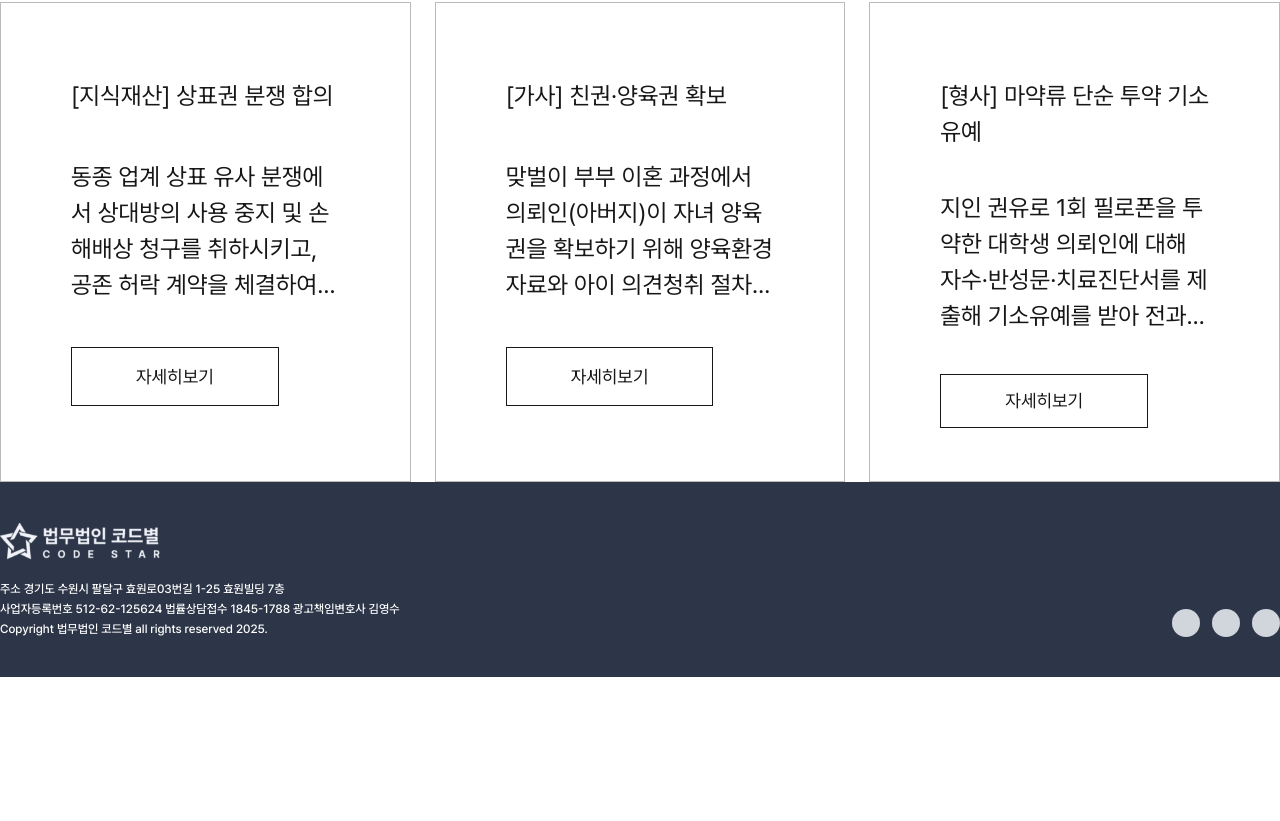
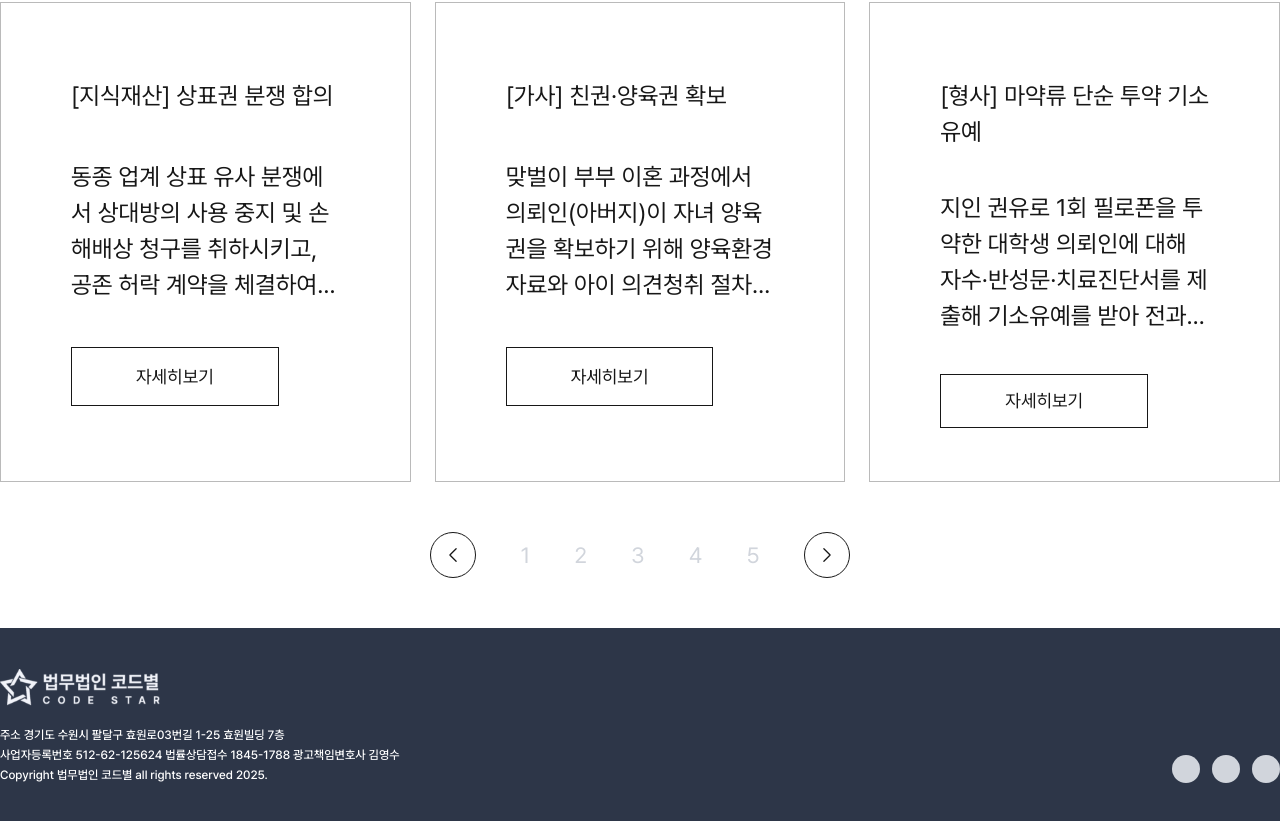
Before and after one commit to yeeeeeji/CodeStar, a Next.js app in the folder sample-lawfirm/client/: page /case in a window 1280 px wide. Shown: the part 1809-2630 px from the top of the page. Before the commit the page ends 2486 px from the top, so only its background shows below. Built offline with nearby package versions, Linux system fonts and the light colour scheme.

Commit message:
feat: pagination 기본 구조 및 디자인 적용

```diff
--- a/sample-lawfirm/client/src/app/case/_component/pagination/pagination.tsx
+++ b/sample-lawfirm/client/src/app/case/_component/pagination/pagination.tsx
@@ -1,45 +1,59 @@
 "use client";
 
-import {
-  ArrowLeftCircleIcon,
-  ArrowRightCircleIcon,
-} from "@heroicons/react/24/outline";
-import { useSearchParams } from "next/navigation";
-import { useRouter } from "next/router";
+import PaginationArrowBtn from "@/components/button/PaginationArrowBtn";
+import PaginationNumberBtn from "@/components/button/PaginationNumberBtn";
+// import { useSearchParams } from "next/navigation";
+// import { useRouter } from "next/router";
 
-interface PaginationProps {
-  hasNextPage: boolean;
-  hasPrevPage: boolean;
-}
-export default function Pagination({
-  hasNextPage,
-  hasPrevPage,
-}: PaginationProps) {
-  const router = useRouter();
-  const searchParams = useSearchParams();
-
-  const page = searchParams.get("page") ?? "1";
-  const perPage = searchParams.get("per_page") ?? "5";
-
+export default function Pagination() {
   return (
-    <div className="flex">
-      <button
-        disabled={!hasPrevPage}
-        onClick={() => {
-          router.push(`/case=${Number(page) - 1}&per_page=${perPage}`);
-        }}
-      >
-        <ArrowLeftCircleIcon />
-      </button>
-      {page} / {Math.ceil(10 / Number(perPage))}
-      <button
-        disabled={!hasNextPage}
-        onClick={() => {
-          router.push(`/case=${Number(page) + 1}&per_page=${perPage}`);
-        }}
-      >
-        <ArrowRightCircleIcon />
-      </button>
+    <div className="flex justify-center">
+      <div className="flex my-[50px] gap-[44px]">
+        <PaginationArrowBtn />
+        <PaginationNumberBtn />
+        <PaginationNumberBtn num={2} />
+        <PaginationNumberBtn num={3} />
+        <PaginationNumberBtn num={4} />
+        <PaginationNumberBtn num={5} />
+        <PaginationArrowBtn right={true} />
+      </div>
     </div>
   );
 }
+
+// interface PaginationProps {
+//   hasNextPage: boolean;
+//   hasPrevPage: boolean;
+// }
+// export default function Pagination({
+//   hasNextPage,
+//   hasPrevPage,
+// }: PaginationProps) {
+//   const router = useRouter();
+//   const searchParams = useSearchParams();
+
+//   const page = searchParams.get("page") ?? "1";
+//   const perPage = searchParams.get("per_page") ?? "5";
+
+//   return (
+//     <div className="flex">
+//       <button
+//         disabled={!hasPrevPage}
+//         onClick={() => {
+//           router.push(`/case=${Number(page) - 1}&per_page=${perPage}`);
+//         }}
+//       >
+//         <ArrowLeftCircleIcon />
+//       </button>
+//       {page} / {Math.ceil(10 / Number(perPage))}
+//       <button
+//         disabled={!hasNextPage}
+//         onClick={() => {
+//           router.push(`/case=${Number(page) + 1}&per_page=${perPage}`);
+//         }}
+//       >
+//         <ArrowRightCircleIcon />
+//       </button>
+//     </div>
+//   );
+// }
--- a/sample-lawfirm/client/src/app/case/page.tsx
+++ b/sample-lawfirm/client/src/app/case/page.tsx
@@ -2,6 +2,7 @@ import Banner from "@/components/layout/banner";
 import SearchBar from "@/components/layout/search-bar";
 import CaseList from "./_component/case-list/case-list";
 import { cases } from "./_component/case-list/data";
+import Pagination from "./_component/pagination/pagination";
 
 export default function CasePage() {
   return (
@@ -22,7 +23,7 @@ export default function CasePage() {
             {/* 사건카드 */}
             <CaseList cases={cases} />
             {/* 페이지네이션 */}
-            <div></div>
+            <Pagination />
           </div>
         </div>
       </div>
--- /dev/null
+++ b/sample-lawfirm/client/src/components/button/PaginationArrowBtn.tsx
@@ -0,0 +1,23 @@
+import { ChevronLeftIcon, ChevronRightIcon } from "@heroicons/react/24/outline";
+
+interface PaginationArrowBtnProps {
+  right?: boolean;
+}
+
+export default function PaginationArrowBtn({
+  right = false,
+}: PaginationArrowBtnProps) {
+  const iconStyle = "size-5";
+
+  return (
+    <div className="border rounded-full w-[46px] h-[46px] flex items-center justify-center">
+      <button className="">
+        {!right ? (
+          <ChevronLeftIcon className={iconStyle} />
+        ) : (
+          <ChevronRightIcon className={iconStyle} />
+        )}
+      </button>
+    </div>
+  );
+}
--- /dev/null
+++ b/sample-lawfirm/client/src/components/button/PaginationNumberBtn.tsx
@@ -0,0 +1,19 @@
+interface PaginationNumberBtnProps {
+  num?: number;
+  selected?: boolean;
+}
+
+export default function PaginationNumberBtn({
+  num = 1,
+  selected = false,
+}: PaginationNumberBtnProps) {
+  return (
+    <div className="flex items-center justify-center">
+      <button
+        className={`text-[22px] ${selected ? "text-black" : "text-gray-300"}`}
+      >
+        {num}
+      </button>
+    </div>
+  );
+}
```
